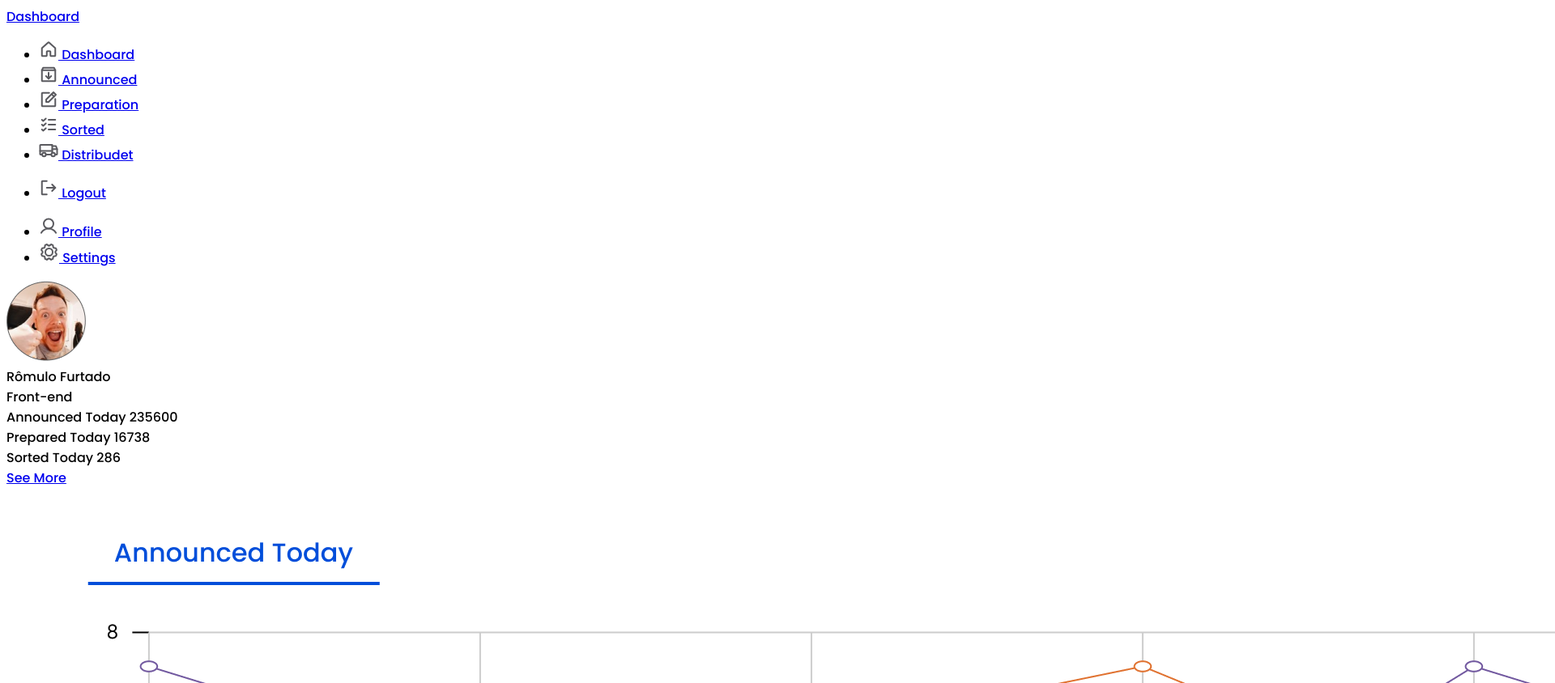
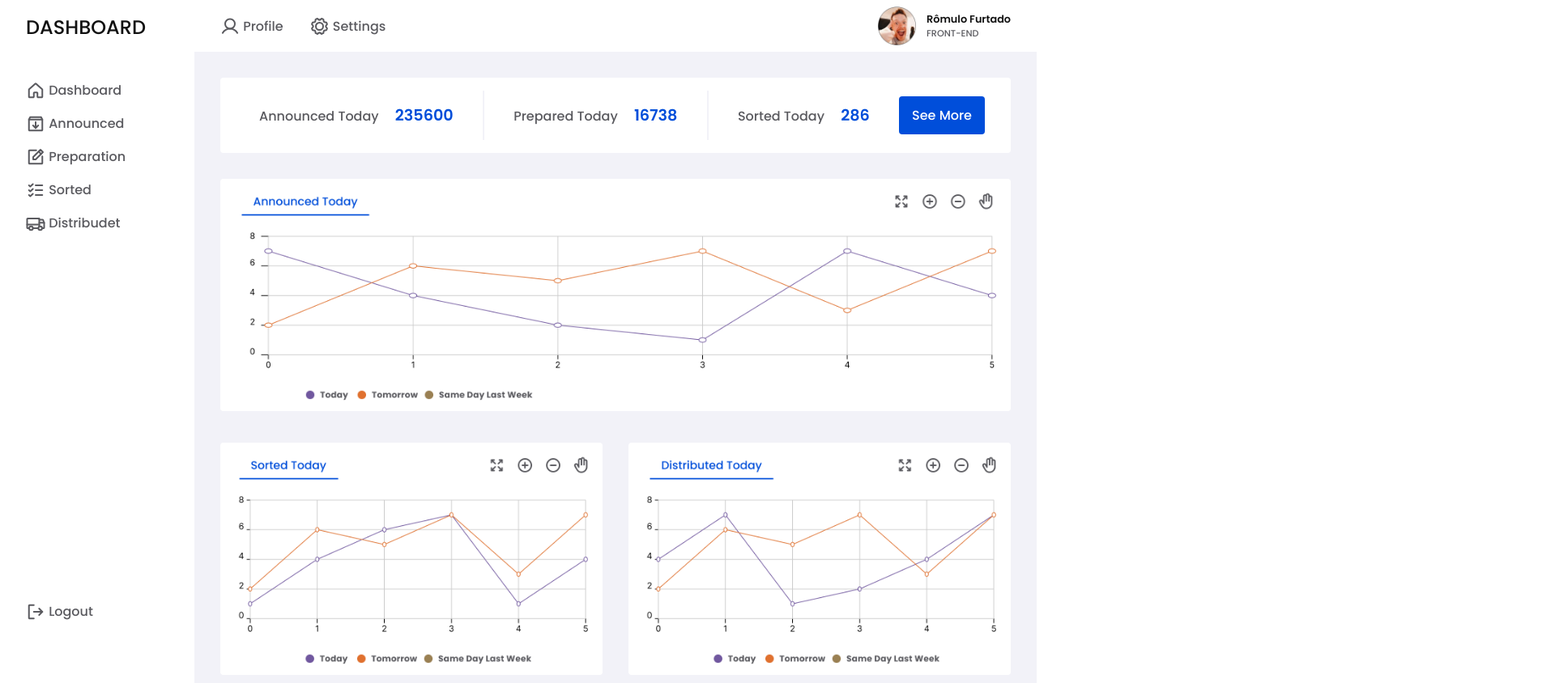
Before and after one commit to romulofh/dashboard-grid, a plain HTML site: page index.html in a window 1280 px wide. Shown: the top 844 px of the page at 81% size, 1920 px wide, since content can reach past the window. Drawn offline with Linux system fonts and the light colour scheme.

Commit message:
Estilização

```diff
--- a/index.html
+++ b/index.html
@@ -8,10 +8,10 @@
 </head>
 <body>
   <nav class="mainNav">
-    <a href="index.html" class="mainNav-linkLogo">Dashboard</a>
+    <a href="index.html" class="mainNav_linkLogo">Dashboard</a>
 
-    <div class="menus">
-      <ul class="menu">
+    <div class="mainNav_menus">
+      <ul class="mainNav_menu">
         <li>
           <a href="#">
             <svg width="24" height="24" viewBox="0 0 24 24" fill="none" xmlns="http://www.w3.org/2000/svg">
@@ -91,7 +91,7 @@
         </li>
       </ul>
 
-      <ul class="menu">
+      <ul class="mainNav_menu">
         <li>
           <a href="#">
             <svg width="24" height="24" viewBox="0 0 24 24" fill="none" xmlns="http://www.w3.org/2000/svg">
@@ -146,8 +146,10 @@
       <div class="perfil_thumb">
         <img src="./imagens/perfil.png" alt="Usuário">
       </div>
-      <div>Rômulo Furtado</div>
-      <div>Front-end</div>
+      <div>
+        <div class="perfil_name">Rômulo Furtado</div>
+        <div class="perfil_rule">Front-end</div>
+      </div>
     </section>
   </header>
 
@@ -158,10 +160,14 @@
         <span class="number">235600</span>
       </article>
 
+      <div class="separated"></div>
+
       <article>
         <span class="description">Prepared Today</span>
         <span class="number">16738</span>
       </article>
+
+      <div class="separated"></div>
 
       <article>
         <span class="description">Sorted Today</span>
@@ -174,10 +180,10 @@
     <figure>
       <img src="imagens/chart1.png" alt="">
     </figure>
-    <figure>
+    <figure class="grid-half">
       <img src="imagens/chart2.png" alt="">
     </figure>
-    <figure>
+    <figure class="grid-half">
       <img src="imagens/chart3.png" alt="">
     </figure>
   </main>
--- a/styles.css
+++ b/styles.css
@@ -4,14 +4,179 @@
   --primary-color: #004EDA;
   --grey: #F2F2F8;
   --default-padding: 2rem;
+  --middle-padding: calc(var(--default-padding) /2);
+  --black: #111;
+  --color-text: #5A5A5F;
 }
 
 body {
   font-family: 'Poppins', sans-serif;
 
-  /*display: grid;
+  display: grid;
   grid-template-columns: 240px 1fr;
   grid-template-rows: 64px auto;
+  margin: 0;
+}
 
-  margin: 0;*/
+img {
+  max-width: 100%;
 }
+
+.mainNav {
+  display: flex;
+  flex-direction: column;
+
+  grid-row: 1 / -1;
+  grid-column: 1 / 2;
+  max-height: 100vh;
+  position: sticky;
+  top: 0;
+}
+
+.topnav {
+  grid-row: 1 / 2;
+  grid-column: 2 / -1;
+  display: flex;
+  justify-content: space-between;
+  align-items: center;
+}
+
+main {
+  grid-row: 2 / -1;
+  grid-column: 2 / -1;
+  background-color: var(--grey);
+
+  display: grid;
+  gap: var(--default-padding);
+  grid-template-columns: 1fr 1fr;
+  grid-auto-rows: min-content;
+
+  padding: var(--default-padding);
+}
+
+main > * {
+  grid-column: span 2;
+}
+
+main > .grid-half {
+  grid-column: span 1;
+}
+
+main > figure {
+  margin: 0;
+}
+
+.mainNav_linkLogo {
+  padding-left: var(--default-padding);
+  padding-top: var(--middle-padding);
+  display: inline-block;
+  color: var(--black);
+  text-decoration: none;
+  text-transform: uppercase;
+  font-size: 1.5em;
+}
+
+.mainNav_menu, .topnav_menu {
+  list-style-type: none;
+  margin: 0;
+  padding: 0;
+  padding-left: var(--default-padding);
+}
+
+.mainNav_menu a, .topnav_menu a {
+  text-decoration: none;
+  color: var(--color-text);
+}
+
+.mainNav_menu svg, .topnav_menu svg {
+  vertical-align: bottom;
+}
+
+.mainNav_menu li {
+  margin-top: 1rem;
+}
+
+.mainNav_menus {
+  display: flex;
+  flex-direction: column;
+  justify-content: space-between;
+  flex-grow: 1;
+  padding-top: var(--default-padding);
+}
+
+.mainNav_menu:last-child {
+  padding-bottom: var(--default-padding);
+}
+
+.topnav_menu {
+  display: flex;
+  gap: var(--default-padding);
+}
+
+.perfil {
+  margin-right: var(--default-padding);
+  display: flex;
+  align-items: center;
+  gap: .8rem;
+}
+
+.perfil_thumb {
+  height: 60px;
+  display: flex;
+  align-items: center;
+}
+
+.perfil_thumb img {
+  height: 80%;
+}
+
+.perfil_name {
+  font-size: .8rem;
+  font-weight: 600;
+  color: var(--black);
+}
+
+.perfil_rule {
+  font-size: .7rem;
+  font-weight: 500;
+  text-transform: uppercase;
+  color: var(--color-text);
+}
+
+.summary {
+  background-color: white;
+  display: flex;
+  justify-content: space-between;
+  align-items: center;
+  padding: var(--middle-padding) var(--default-padding);
+  border-radius: 4px;
+}
+
+.description {
+  color: var(--color-text);
+}
+
+.number {
+  font-size: 1.2rem;
+  font-weight: 600;
+  color: var(--primary-color);
+  margin-left: var(--middle-padding);
+}
+
+.summary article {
+  padding: var(--middle-padding);
+}
+
+.separated {
+  width: 2px;
+  background-color: var(--grey);
+  align-self: stretch;
+}
+
+.btn {
+  text-decoration: none;
+  background-color: var(--primary-color);
+  color: white;
+  border-radius: 4px;
+  padding: calc(var(--middle-padding) / 1.5) var(--middle-padding);
+}
```
